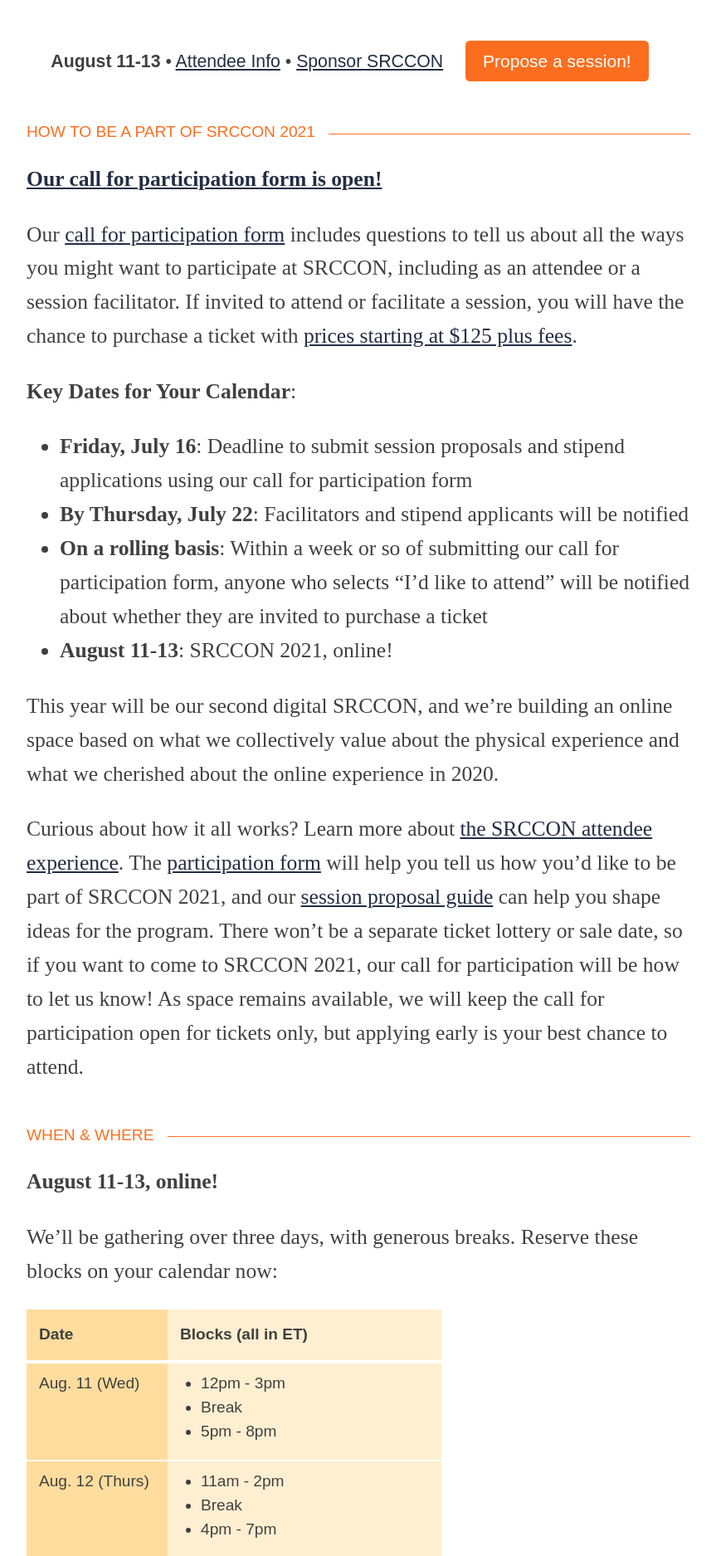
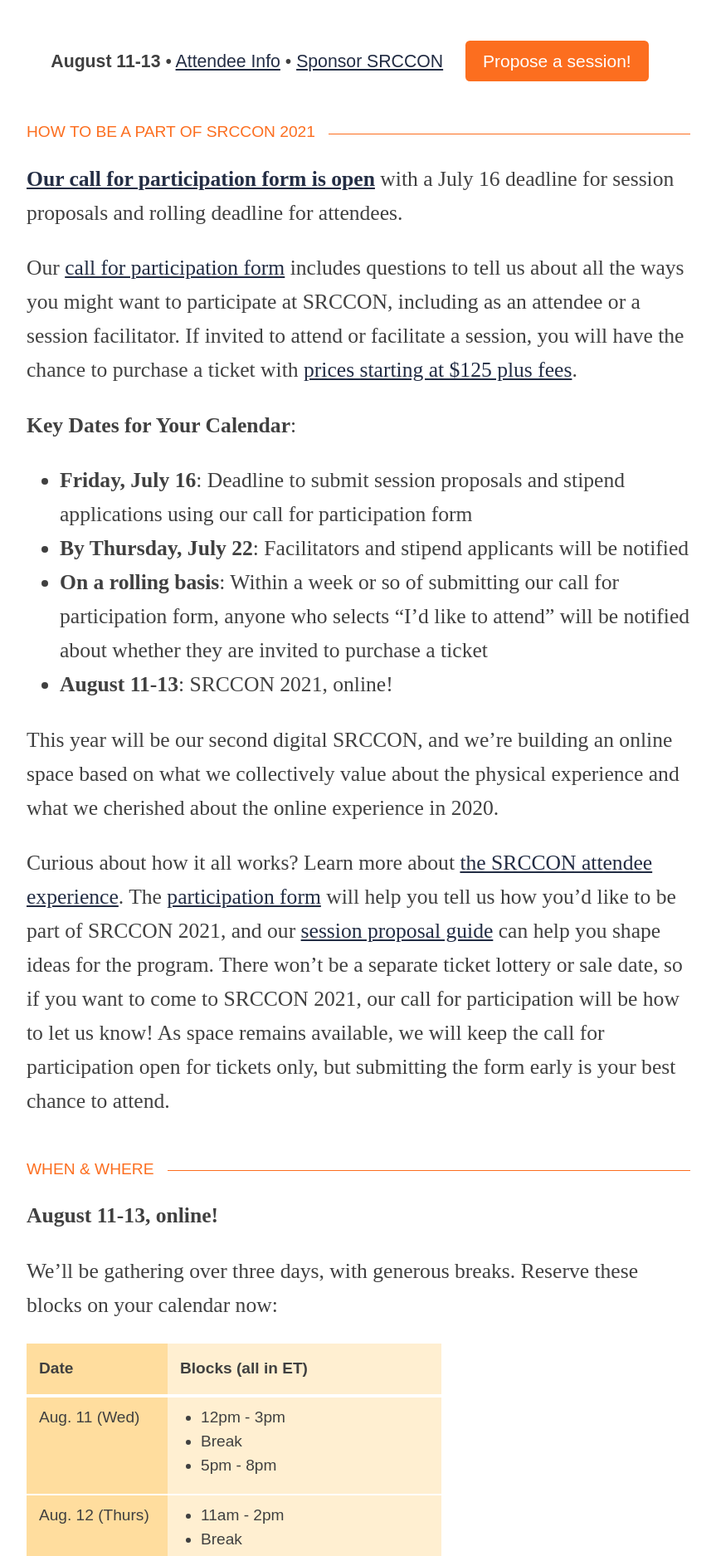
Before and after one commit to OpenNews/srccon-2021, a Jekyll site: the page built from homepage.md, in a window 1280 px wide. Shown: the part 671-2546 px from the top of the page at 83% size, without its empty margins (208-1071 px from the left). Built offline with Jekyll 4.4.1, drawn with Linux system fonts in a browser that asks for light colours; some web fonts are replaced; our own code applies the rules of GitHub Pages for plain Markdown files; some of the changed text lies outside the part shown.

```diff
--- a/_includes/simple_footer.html
+++ b/_includes/simple_footer.html
@@ -37,7 +37,7 @@
             <h3>Previous events</h3>
             <ul>
                 <li>SRCCON <a href="https://2020.srccon.org/">2020</a>, <a href="https://2019.srccon.org/">2019</a>, <a href="https://2018.srccon.org/">2018</a>, <a href="https://2017.srccon.org/">2017</a>, <a href="https://2016.srccon.org">2016</a>, <a href="https://2015.srccon.org">2015</a>, <a href="https://2014.srccon.org">2014</a></li>
-                <li>Topical SRCCON <a href="https://srccon.org/srccon-heart-2020/">:heart:</a>, <a href="https://power.srccon.org/">Power</a>, <a href="https://work.srccon.org/">Work</a>, <a href="https://lead.srccon.org/">Lead</a>, <a href="https://product.srccon.org/">Product</a></li>
+                <li>Topical SRCCON <a href="https://srccon.org/srccon-heart-2020/">❤️</a>, <a href="https://power.srccon.org/">Power</a>, <a href="https://work.srccon.org/">Work</a>, <a href="https://lead.srccon.org/">Lead</a>, <a href="https://product.srccon.org/">Product</a></li>
                 <li><a href="https://srccon.org/our-resources">How we build SRCCON events</a></li>
             </ul>
         </div>
--- a/homepage.md
+++ b/homepage.md
@@ -5,7 +5,7 @@ permalink: /
 
 ### How to be a part of SRCCON 2021
 
-**[Our call for participation form is open!](/participation/form)**
+**[Our call for participation form is open](/participation/form)** with a July 16 deadline for session proposals and rolling deadline for attendees.
 
 Our [call for participation form](/participation/form/) includes questions to tell us about all the ways you might want to participate at SRCCON, including as an attendee or a session facilitator. If invited to attend or facilitate a session, you will have the chance to purchase a ticket with [prices starting at $125 plus fees](/attendees/#tickets).
 
@@ -18,7 +18,7 @@ Our [call for participation form](/participation/form/) includes questions to te
 
 This year will be our second digital SRCCON, and we're building an online space based on what we collectively value about the physical experience and what we cherished about the online experience in 2020.
 
-Curious about how it all works? Learn more about [the SRCCON attendee experience](/attendees). The [participation form](/participation/form) will help you tell us how you'd like to be part of SRCCON 2021, and our [session proposal guide](/sessions/proposal-guide/) can help you shape ideas for the program. There won't be a separate ticket lottery or sale date, so if you want to come to SRCCON 2021, our call for participation will be how to let us know! As space remains available, we will keep the call for participation open for tickets only, but applying early is your best chance to attend.
+Curious about how it all works? Learn more about [the SRCCON attendee experience](/attendees). The [participation form](/participation/form) will help you tell us how you'd like to be part of SRCCON 2021, and our [session proposal guide](/sessions/proposal-guide/) can help you shape ideas for the program. There won't be a separate ticket lottery or sale date, so if you want to come to SRCCON 2021, our call for participation will be how to let us know! As space remains available, we will keep the call for participation open for tickets only, but submitting the form early is your best chance to attend.
 
 
 ### When & where
@@ -65,7 +65,7 @@ We’ll be gathering over three days, with generous breaks. Reserve these blocks
     </tr>
   </tbody>
 </table>
-
+Learn more about our how we'll make the schedule together, and other [information attendees need to know](/attendees).
 
 ### About {{ page.event_name }}
 
--- a/media/css/style.css
+++ b/media/css/style.css
@@ -191,6 +191,7 @@ strong {
     text-align: left;
     width: 100%;
     max-width: 500px;
+    margin-bottom: 1em;
 }
 
 .hub table.time-blocks thead {
```
Also changed, not shown: attendees.md (+6 -6 lines).
